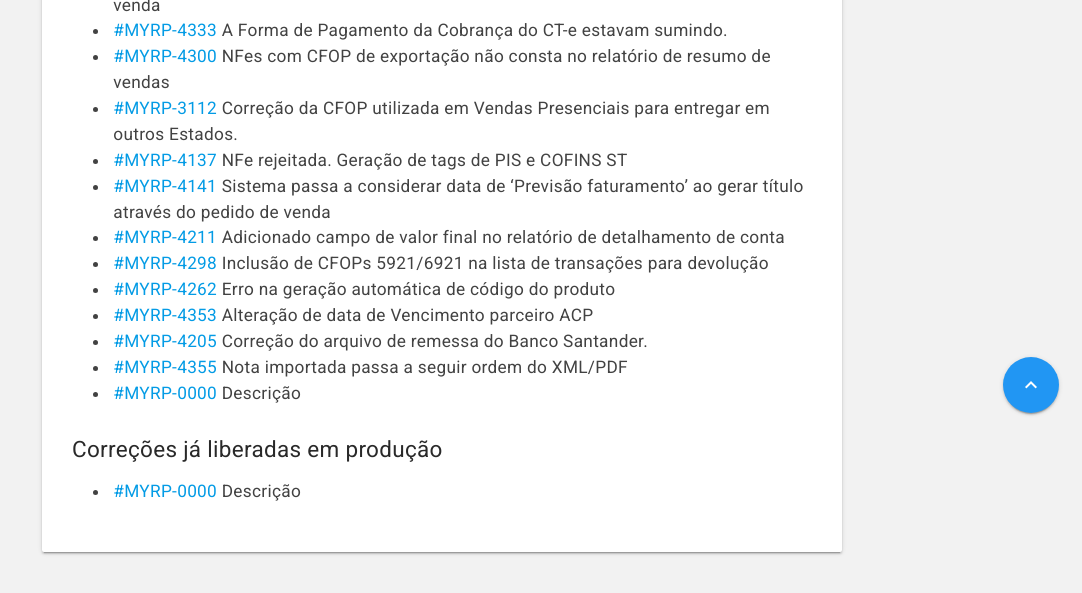
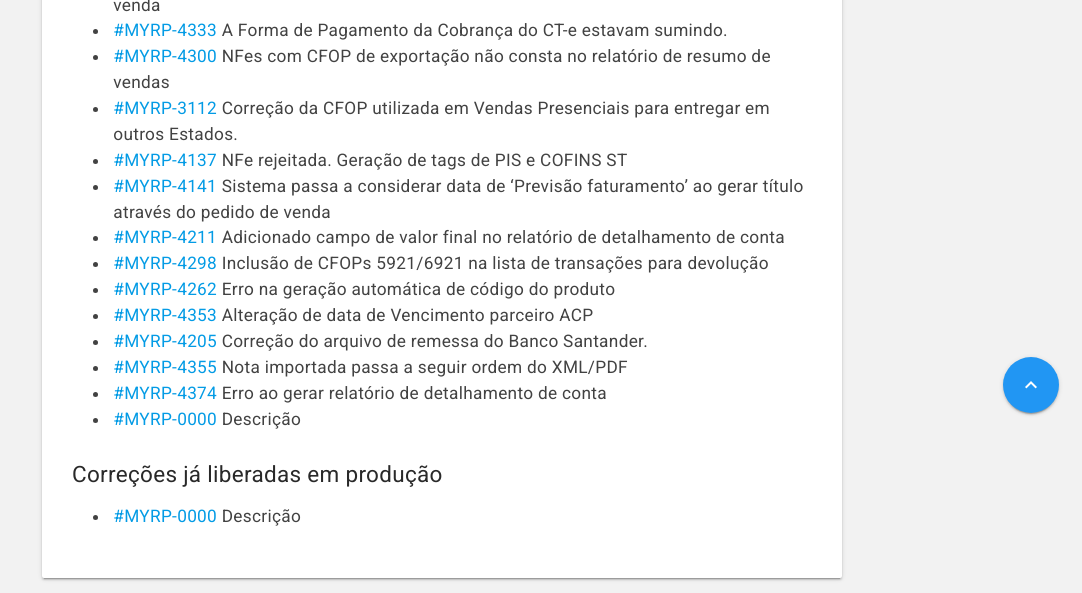
Before and after one commit to myrp-maicon/changelog-myrp, a Jekyll site: the page built from docs/myrp/19.07.01.md, in a window 1280 px wide. Shown: the part 464-1057 px from the top of the page, without its empty margins (198-1280 px from the left). Built offline with Jekyll 4.4.1, drawn with Linux system fonts in a browser that asks for light colours; nearby versions of some CDN libraries; our own code applies the rules of GitHub Pages for plain Markdown files; the repository's description, which GitHub fills in, is left out; before the commit the page ends 1031 px from its top, so only the background shows below that.

Commit message:
MYRP-4374 - Erro ao gerar Relatório do detalhamento de conta
MYRP-4374 - Erro ao gerar Relatório do detalhamento de conta

```diff
--- a/docs/myrp/19.07.01.md
+++ b/docs/myrp/19.07.01.md
@@ -17,6 +17,7 @@
 * [#MYRP-4353](https://devmyrp.atlassian.net/browse/MYRP-4353) Alteração de data de Vencimento parceiro ACP
 * [#MYRP-4205](https://devmyrp.atlassian.net/browse/MYRP-4205) Correção do arquivo de remessa do Banco Santander.
 * [#MYRP-4355](https://devmyrp.atlassian.net/browse/MYRP-4355) Nota importada passa a seguir ordem do XML/PDF
+* [#MYRP-4374](https://devmyrp.atlassian.net/browse/MYRP-4374) Erro ao gerar relatório de detalhamento de conta
 * [#MYRP-0000](https://devmyrp.atlassian.net/browse/MYRP-0000) Descrição
 
 
```
